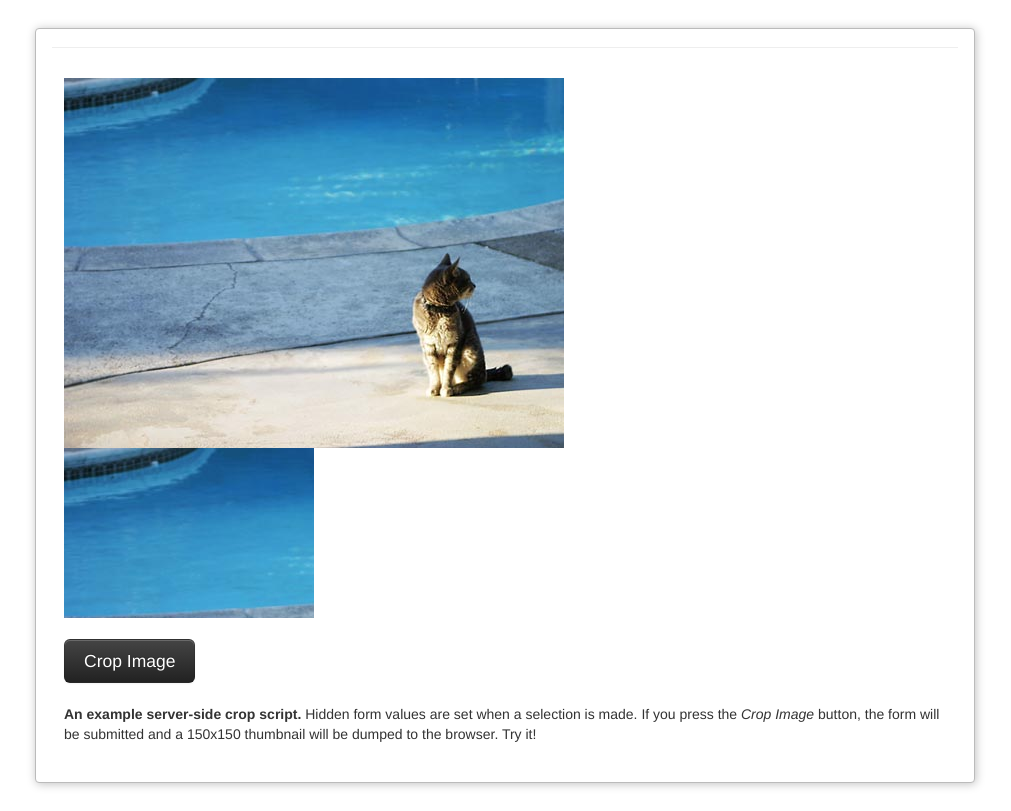
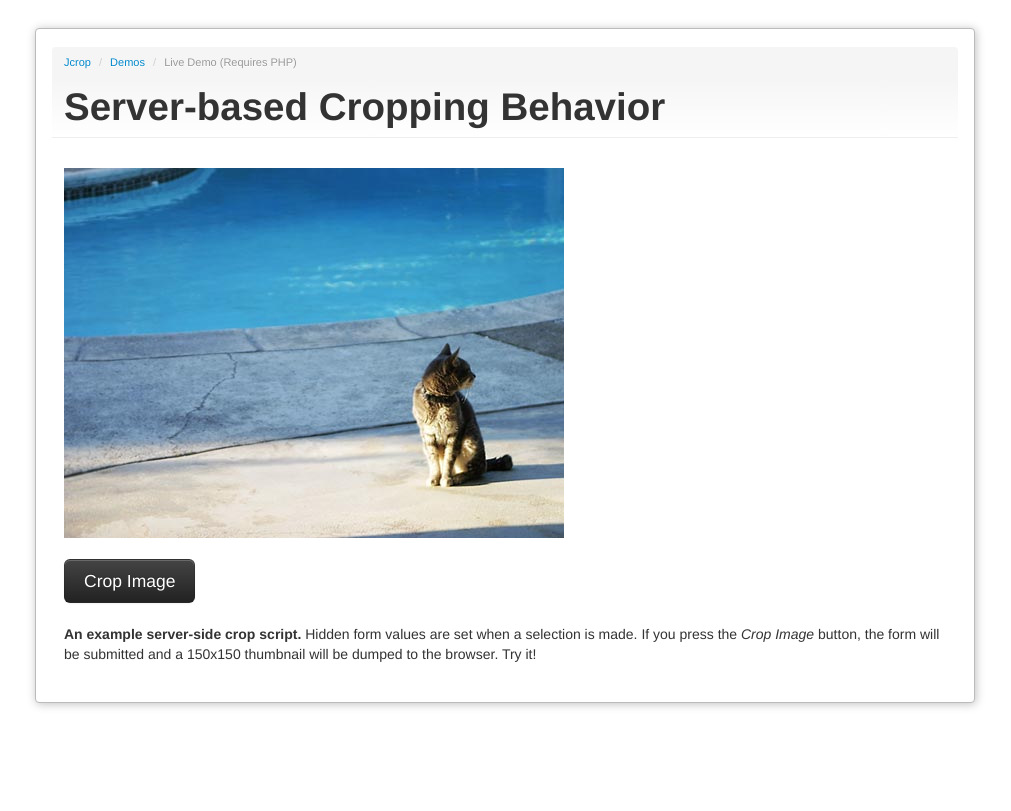
Before and after one commit to f2cmb/arte, a PHP site: page /demos/crop.php in a window 1280 px wide. Shown: the whole page, without its empty margins (135-1146 px from the left). After the commit the page ends 708 px from the top, so only its background shows below. Run offline with PHP 8.4, Linux system fonts and the light colour scheme; some libraries are stand-ins or nearby versions.

Commit message:
good jq version

```diff
--- a/Crop Resize/demos/crop.php
+++ b/Crop Resize/demos/crop.php
@@ -32,7 +32,7 @@ if ($_SERVER['REQUEST_METHOD'] == 'POST')
 <head>
   <title>Live Cropping Demo</title>
   <meta http-equiv="Content-type" content="text/html;charset=UTF-8" />
-<script type="text/javascript" src="http://code.jquery.com/jquery-2.0.2.min.js"></script>
+  <script src="../js/jquery.min.js"></script>
   <script src="../js/jquery.Jcrop.js"></script>
   <link rel="stylesheet" href="demo_files/main.css" type="text/css" />
   <link rel="stylesheet" href="demo_files/demos.css" type="text/css" />
@@ -63,57 +63,6 @@ if ($_SERVER['REQUEST_METHOD'] == 'POST')
     return false;
   };
 
-
-  jQuery(function($){
-
-    // Create variables (in this scope) to hold the API and image size
-    var jcrop_api,
-        boundx,
-        boundy,
-
-        // Grab some information about the preview pane
-        $preview = $('#preview-pane'),
-        $pcnt = $('#preview-pane .preview-container'),
-        $pimg = $('#preview-pane .preview-container img'),
-
-        xsize = $pcnt.width(),
-        ysize = $pcnt.height();
-
-    console.log('init',[xsize,ysize]);
-    $('#target').Jcrop({
-      onChange: updatePreview,
-      onSelect: updatePreview,
-      aspectRatio: xsize / ysize
-    },function(){
-      // Use the API to get the real image size
-      var bounds = this.getBounds();
-      boundx = bounds[0];
-      boundy = bounds[1];
-      // Store the API in the jcrop_api variable
-      jcrop_api = this;
-
-      // Move the preview into the jcrop container for css positioning
-      $preview.appendTo(jcrop_api.ui.holder);
-    });
-
-    function updatePreview(c)
-    {
-      if (parseInt(c.w) > 0)
-      {
-        var rx = xsize / c.w;
-        var ry = ysize / c.h;
-
-        $pimg.css({
-          width: Math.round(rx * boundx) + 'px',
-          height: Math.round(ry * boundy) + 'px',
-          marginLeft: '-' + Math.round(rx * c.x) + 'px',
-          marginTop: '-' + Math.round(ry * c.y) + 'px'
-        });
-      }
-    };
-
-  });
-
 </script>
 <style type="text/css">
   #target {
@@ -124,35 +73,6 @@ if ($_SERVER['REQUEST_METHOD'] == 'POST')
     display: block;
   }
 
-  /* Apply these styles only when #preview-pane has
-     been placed within the Jcrop widget */
-  .jcrop-holder #preview-pane {
-    display: block;
-    position: absolute;
-    z-index: 2000;
-    top: 10px;
-    right: -280px;
-    padding: 6px;
-    border: 1px rgba(0,0,0,.4) solid;
-    background-color: white;
-
-    -webkit-border-radius: 6px;
-    -moz-border-radius: 6px;
-    border-radius: 6px;
-
-    -webkit-box-shadow: 1px 1px 5px 2px rgba(0, 0, 0, 0.2);
-    -moz-box-shadow: 1px 1px 5px 2px rgba(0, 0, 0, 0.2);
-    box-shadow: 1px 1px 5px 2px rgba(0, 0, 0, 0.2);
-  }
-
-  /* The Javascript code will set the aspect ratio of the crop
-     area based on the size of the thumbnail preview,
-     specified here */
-  #preview-pane .preview-container {
-    width: 250px;
-    height: 170px;
-    overflow: hidden;
-  }
 
 </style>
 
@@ -165,21 +85,16 @@ if ($_SERVER['REQUEST_METHOD'] == 'POST')
 <div class="jc-demo-box">
 
 <div class="page-header">
-
+<ul class="breadcrumb first">
+  <li><a href="../index.html">Jcrop</a> <span class="divider">/</span></li>
+  <li><a href="../index.html">Demos</a> <span class="divider">/</span></li>
+  <li class="active">Live Demo (Requires PHP)</li>
+</ul>
+<h1>Server-based Cropping Behavior</h1>
 </div>
 
 		<!-- This is the image we're attaching Jcrop to -->
 		<img src="demo_files/pool.jpg" id="cropbox" />
-
-
-	    <div id="preview-pane">
-
-
-	      <div class="preview-container">
-	        <img src="demo_files/pool.jpg" class="jcrop-preview" alt="Preview" />
-	      </div>
-	    </div>
-
 
 		<!-- This is the form that our event handler fills -->
 		<form action="crop.php" method="post" onsubmit="return checkCoords();">
```
